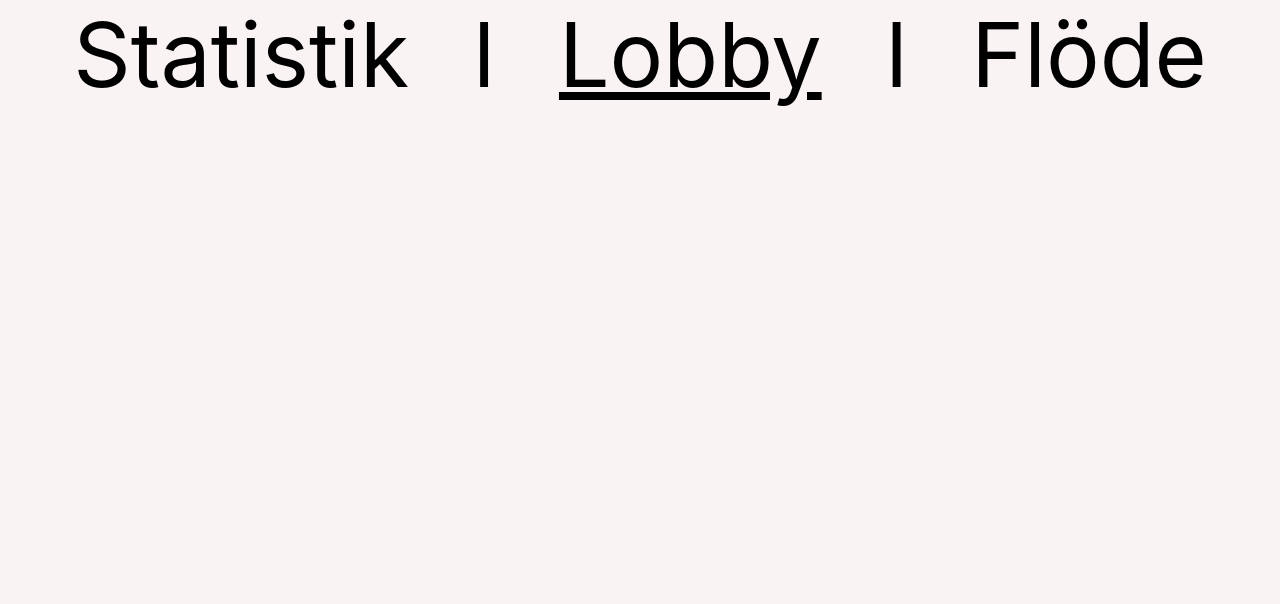
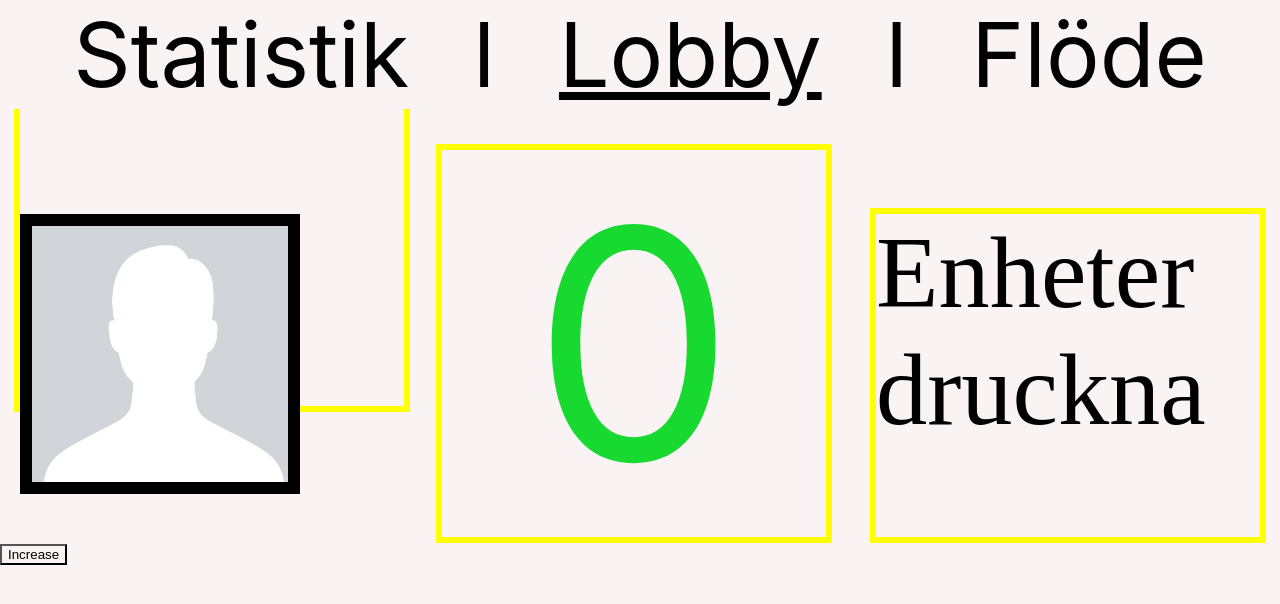
Before and after one commit to albintillas/flakdagsappen, a React (Create React App) app: page /lobby in a window 1280 px wide. Shown: the top 604 px of the page. Built offline with nearby package versions, Linux system fonts and the light colour scheme.

Commit message:
Halvklara grejer

```diff
--- a/src/components/PinInput.js
+++ b/src/components/PinInput.js
@@ -1,4 +1,6 @@
 //Laesker
+
+//Klar
 
 import React, {useState} from "react"
 import {useNavigate} from 'react-router-dom';
--- /dev/null
+++ b/src/components/UnitsDisplay.js
@@ -0,0 +1,19 @@
+// Laesker
+// In progress
+import React, {useState} from 'react';
+
+function UnitsDisplay({count, setCount}) {
+
+
+
+    return(
+        <div style={{display: "inline-block"}}>
+            <div style={{marginTop: "10vw", textAlign: "center", marginLeft: "2vw", fontSize: "25vw", color: "#17D930", width: "30vw", border: "0.5vw solid yellow"}}>
+                {count}
+            </div>
+        </div>
+    )
+
+}
+
+export default UnitsDisplay
--- a/src/pages/LobbyPage.js
+++ b/src/pages/LobbyPage.js
@@ -1,15 +1,45 @@
 import Header from '../components/Header.js';
-import React from 'react';
+import React, {useState} from 'react';
+import UnitsDisplay from '../components/UnitsDisplay'
+import testimage from '../images/pfpTest.png'
+import Button from '../components/Button'
+
+//Laesker
+
+// In progress
 
 // Ha allt av sidans innehåll i main diven
+
+
+// <Button buttonColor="#17D930" textColor="white" text="+1" action={unitsDisplayed = +1}></Button>
 function LobbyPage() {
+
+    const [count, setCount] = useState(0);
     return (
         <div>
             <Header onpage={2} />
-            <div class="main" style={{ marginTop: "2vh" }}>
+            <div class="main" style={{marginTop: "2vh", display: "flex", justifyContent: "center" }}>
+                <div style={{
+                    width: "30vw",
+                    height: "30vw",
+                    border: "0.5vw solid yellow"}}>
+                    <img src={testimage} style={{
+                        marginTop:'15vw',
+                        width:'20vw',
+                        height:'20vw',
+                        objectFit:'cover',
+                        border:'1vw solid #000000'
+                        }}>
+                    </img>
+                </div>
+                    <UnitsDisplay count={count} setCount={setCount} />
+                <div style={{border: "0.5vw solid yellow", fontSize: "8vw", marginTop: "15vw", marginLeft: "3vw", width: "30vw", fontFamily: "Noto Serif JP serif"}}>
+                    Enheter druckna
+                </div>
 
             </div>
-            </div>
+            <button className="increase" onClick={() => setCount(count + 1)}>Increase</button>
+        </div>
     );
 }
 export default LobbyPage;
```
